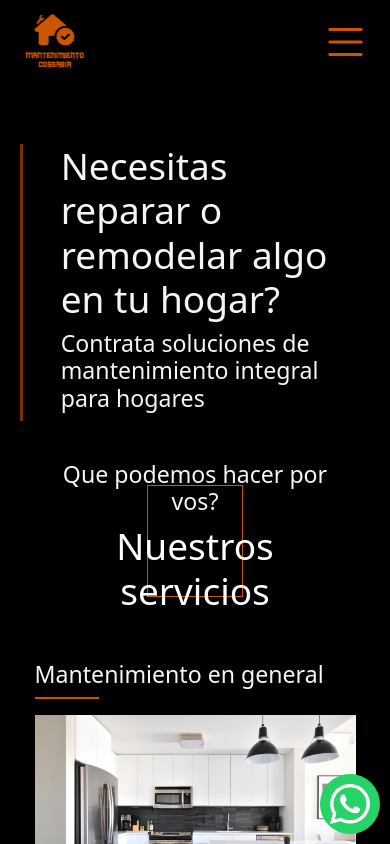
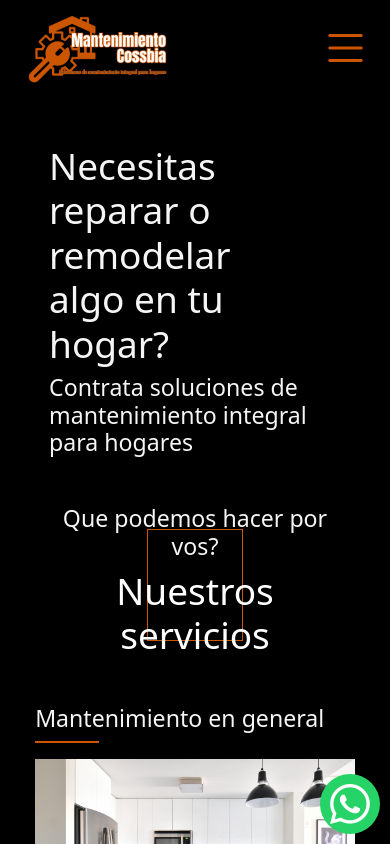
Before and after one commit to nicosoto18/MantenimientoCossabia, a React (Vite) app: page / in a window 390 px wide. Shown: the top 844 px of the page. Built offline with nearby package versions, Linux system fonts and the light colour scheme.

Commit message:
Cambio de logo

```diff
--- a/src/components/Footer/Footer.module.css
+++ b/src/components/Footer/Footer.module.css
@@ -85,6 +85,6 @@
 
     .derechoReservadoFooter p{
         font-size: 0.8em;
-        margin-top: 1.5em;
+        margin-top: 1.em;
        }
 }
--- a/src/components/Home/Home.jsx
+++ b/src/components/Home/Home.jsx
@@ -6,15 +6,14 @@ import Carpinteria from "../../Fotos/Carpinteria.jpg";
 import Pintura from "../../Fotos/Pintura.jpg";
 import Plomeria from "../../Fotos/Plomeria.jpg";
 
-
 const Home = () => {
   return (
-    <div>
+    <div className={Style.contenedorPrincipal}>
       <section>
         <div className={`${Style.contTituloPrincipal} container`}>
           <div className="row">
             <div className={`${Style.linea} col-1`}></div>
-            <div className="col-11 col-md-10">
+            <div className="col-11 col-md-11">
               <h1> Necesitas reparar o remodelar algo en tu hogar?</h1>
               <h3>
                 Contrata soluciones de mantenimiento integral para hogares
@@ -35,7 +34,7 @@ const Home = () => {
 
         <div className={`${Style.contenedorDeServicios} row mt-5`}>
 
-        <div className={`${Style.contTipoServicio} col-10 col-md-5`}>
+        <div className={`${Style.contTipoServicio} col-11 col-md-5`}>
           <h3>Mantenimiento en general</h3>
           <div className={Style.lineaSeparadora}></div>
           <img src={MantGral} alt="photoCocina" />
@@ -47,7 +46,7 @@ const Home = () => {
           </div>
         </div>
 
-        <div className={`${Style.contTipoServicio} col-10 col-md-5`}>
+        <div className={`${Style.contTipoServicio} col-11 col-md-5`}>
           <h3>Servicio de Herrería</h3>
           <div className={Style.lineaSeparadora}></div>
           <img src={ServHerreria} alt="photoHerreria" />
@@ -60,7 +59,7 @@ const Home = () => {
           </div>
         </div>
 
-        <div className={`${Style.contTipoServicio} col-10 col-md-5`}>
+        <div className={`${Style.contTipoServicio} col-11 col-md-5`}>
           <h3>Servicio de Pintura</h3>
           <div className={Style.lineaSeparadora}></div>
           <img src={Pintura} alt="photoPintura" />
@@ -70,7 +69,7 @@ const Home = () => {
           </h6>
         </div>
 
-        <div className={`${Style.contTipoServicio} col-10 col-md-5`}>
+        <div className={`${Style.contTipoServicio} col-11 col-md-5`}>
           <h3>Servicio de Carpinteria</h3>
           <div className={Style.lineaSeparadora}></div>
           <img src={Carpinteria} alt="photoCarpinteria" />
@@ -80,7 +79,7 @@ const Home = () => {
           </h6>
         </div>
 
-        <div className={`${Style.contTipoServicio} col-10 col-md-5`}>
+        <div className={`${Style.contTipoServicio} col-11 col-md-5`}>
           <h3>Servicio de Plomeria</h3>
           <div className={Style.lineaSeparadora}></div>
           <img src={Plomeria} alt="photoPlomeria" />
--- a/src/components/Home/Home.module.css
+++ b/src/components/Home/Home.module.css
@@ -1,5 +1,6 @@
-.navBar {
-    margin-top: 0;
+.contenedorPrincipal{
+    width: 90%;
+    margin: 0 auto !important;
 }
 
 .contTituloPrincipal {
--- a/src/components/MenusNavegacion/MenuHamburguesa.module.css
+++ b/src/components/MenusNavegacion/MenuHamburguesa.module.css
@@ -1,10 +1,10 @@
 .barraNavegacion{
- position: fixed;
- top: 0;
- width: 100%;
- height: 10%;
- z-index: 1000;
- background-color: black;
+    top: 0;
+    width: 100%;
+    height: 6em;
+    z-index: 1000;
+    position: fixed;
+    background-color: #000000;
 
 }
 
@@ -12,7 +12,6 @@
     height: 80%;
     margin-top: auto;
     margin-bottom: auto;
-
 }
 .contenedorDivs{
     width: 90%;
@@ -66,7 +65,6 @@
 
 @media (min-width: 768px){
    .barraNavegacion{
-
     height: 4.5em;
     display: flex;
     align-items: center;
@@ -75,7 +73,7 @@
    .contenedorDivs img{
     height: 98%;
     margin-top: auto;
-    margin-bottom: auto;
+    margin-bottom: 60px;
    }
 
    .contenedorLinks{
--- a/src/index.css
+++ b/src/index.css
@@ -74,6 +74,7 @@ button:focus-visible {
 
 body {
   background-color: black;
+  overflow-x: hidden;
 }
 
 
```
Also changed, not shown: src/Fotos/Logo.png.
